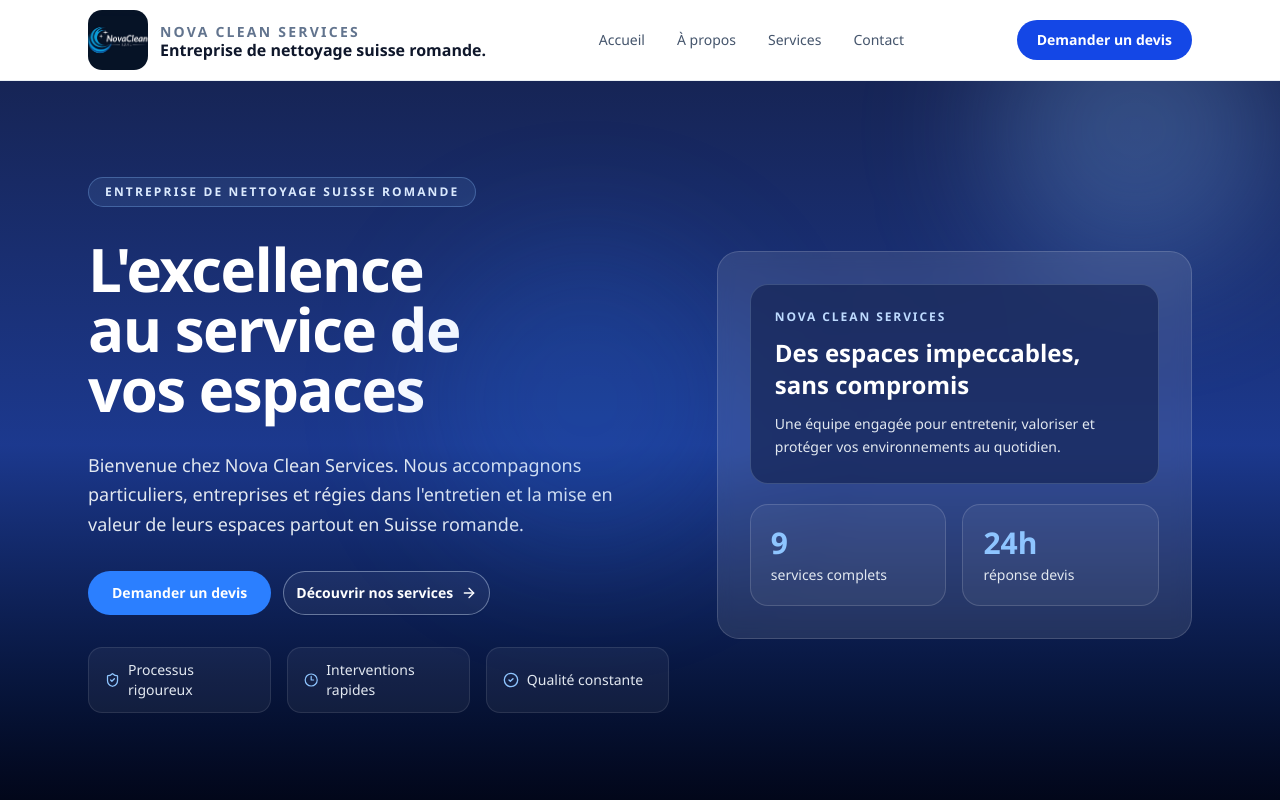
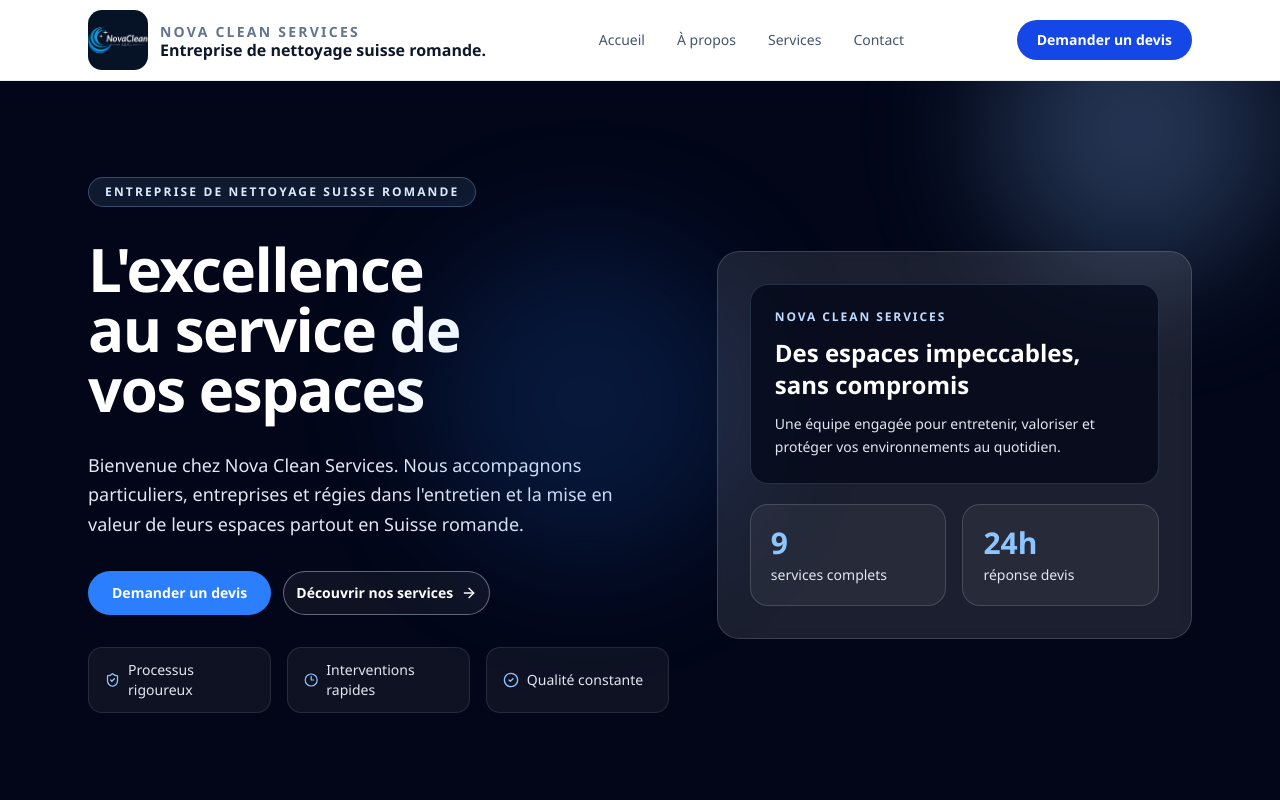
Before and after one commit to power-360/novaclean, a Next.js app: page / in a window 1280 px wide. Shown: the top 800 px of the page. Built offline with nearby package versions, Linux system fonts and the light colour scheme.

Commit message:
Color change on section

```diff
--- a/app/page.tsx
+++ b/app/page.tsx
@@ -105,7 +105,7 @@
       <main>
         <section
           id="accueil"
-          className="relative overflow-hidden border-b border-blue-200 bg-gradient-to-b from-blue-950 via-blue-900 to-slate-950"
+          className="relative overflow-hidden border-b border-slate-800 bg-slate-950"
         >
           <div
             className="absolute -top-24 right-0 h-72 w-72 rounded-full bg-blue-300/25 blur-3xl"
@@ -172,7 +172,7 @@
             </div>
 
             <aside className="animate-fade-up rounded-3xl border border-white/15 bg-white/10 p-6 backdrop-blur-sm sm:p-8">
-              <div className="rounded-2xl border border-blue-200/20 bg-blue-950/70 p-6">
+              <div className="rounded-2xl border border-slate-700/70 bg-slate-950/70 p-6">
                 <p className="text-xs font-semibold uppercase tracking-[0.16em] text-blue-200">
                   Nova Clean Services
                 </p>
@@ -287,7 +287,7 @@
           eyebrow="Mise en valeur"
           title="Valorisez vos espaces au quotidien"
           description="Qu'il s'agisse d'un entretien régulier, d'une remise en état ou d'une intervention spécifique, nous vous apportons des solutions efficaces et durables. Avec Nova Clean Services, vos espaces restent propres, accueillants et valorisés, en toute circonstance."
-          className="bg-blue-950"
+          className="bg-slate-950"
           inverted
         >
           <div className="grid gap-6 lg:grid-cols-2 lg:items-center">
@@ -304,7 +304,7 @@
                 valorisants.
               </p>
             </div>
-            <div className="relative overflow-hidden rounded-3xl border border-blue-200/20 bg-gradient-to-br from-blue-500/30 via-blue-700/20 to-slate-950 p-10">
+            <div className="relative overflow-hidden rounded-3xl border border-slate-700/70 bg-gradient-to-br from-slate-800 via-slate-900 to-slate-950 p-10">
               <div
                 className="absolute -right-8 -top-10 h-44 w-44 rounded-full bg-blue-300/35 blur-3xl"
                 aria-hidden="true"
@@ -415,7 +415,7 @@
                 </p>
               </article>
 
-              <article className="rounded-2xl border border-blue-900 bg-blue-950 p-6 text-white shadow-[0_10px_24px_rgba(15,23,42,0.2)]">
+              <article className="rounded-2xl border border-slate-800 bg-slate-950 p-6 text-white shadow-[0_10px_24px_rgba(15,23,42,0.2)]">
                 <h3 className="text-lg font-semibold">Nova Clean Services</h3>
                 <p className="mt-2 text-sm text-slate-200">
                   Entreprise de nettoyage suisse romande.
```
